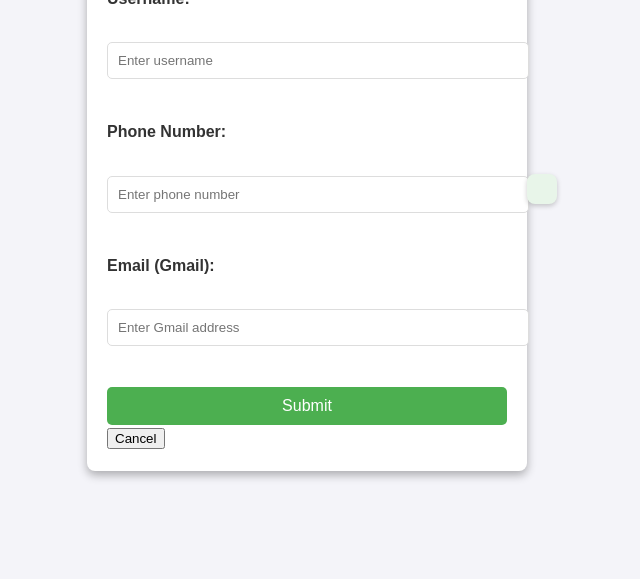
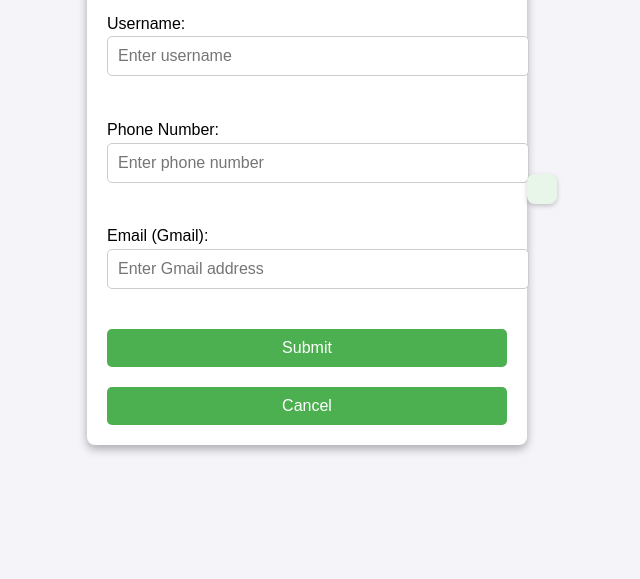
Before and after one commit to jayachandra2739/Eventweb2, a plain HTML site: page index.html in a window 1280 px wide. Shown: the part 221-800 px from the top of the page, without its empty margins (318-958 px from the left). Drawn offline with Linux system fonts and the light colour scheme.

Commit message:
Update styles.css

```diff
--- a/styles.css
+++ b/styles.css
@@ -1,4 +1,3 @@
-/* General Reset */
 body {
   font-family: 'Arial', sans-serif;
   margin: 0;
@@ -27,20 +26,24 @@ body {
   color: #333;
 }
 
-.form-container label {
-  display: block;
-  margin-bottom: 5px;
-  font-weight: bold;
-  color: #333;
+.container {
+  text-align: center;
+  background: #fff;
+  padding: 20px;
+  border-radius: 10px;
+  box-shadow: 0 4px 6px rgba(0, 0, 0, 0.1);
+  width: 300px;
 }
 
-.form-container input {
+input {
   width: 100%;
   padding: 10px;
   margin-bottom: 15px;
-  border: 1px solid #ddd;
+  border: 1px solid #ccc;
   border-radius: 5px;
+  font-size: 16px;
 }
+
 
 .submit-button {
   background-color: #4CAF50;
@@ -56,7 +59,20 @@ body {
 .submit-button:hover {
   background-color: #45a049;
 }
-
+.cancel-button{
+  background-color: #4CAF50;
+  color: white;
+  border: none;
+  padding: 10px;
+  width: 100%;
+  border-radius: 5px;
+  cursor: pointer;
+  font-size: 1rem;
+  margin-top:20px;
+}
+.cancel-button:hover {
+  background-color: #45a049;
+}
 /* Submitted Data Display */
 .submitted-data {
   margin-top: 20px;
@@ -71,3 +87,8 @@ body {
   color: #4CAF50;
   margin-bottom: 10px;
 }
+.error-message {
+  color: red;
+  font-size: 14px;
+  margin-top: 10px;
+}
```
